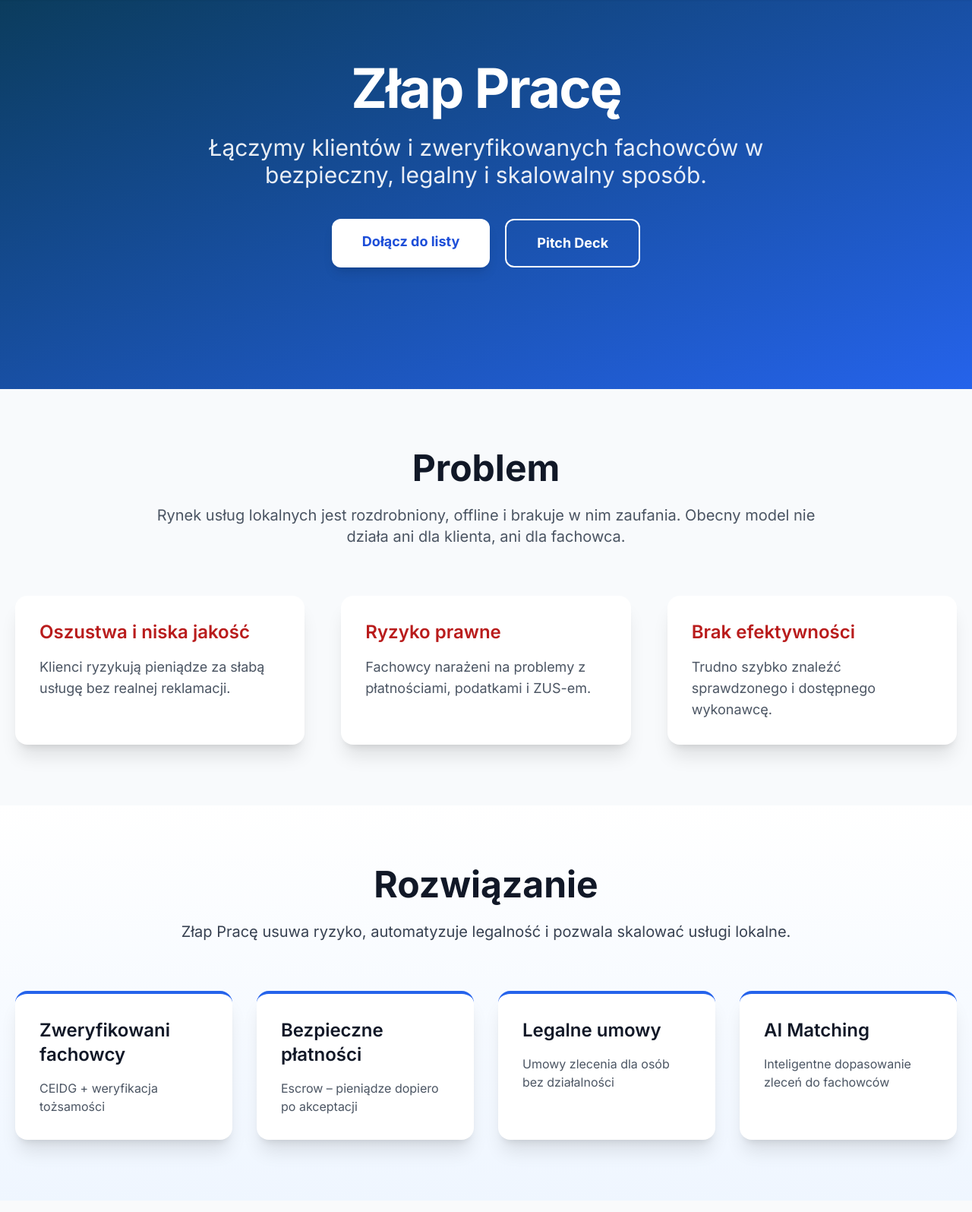
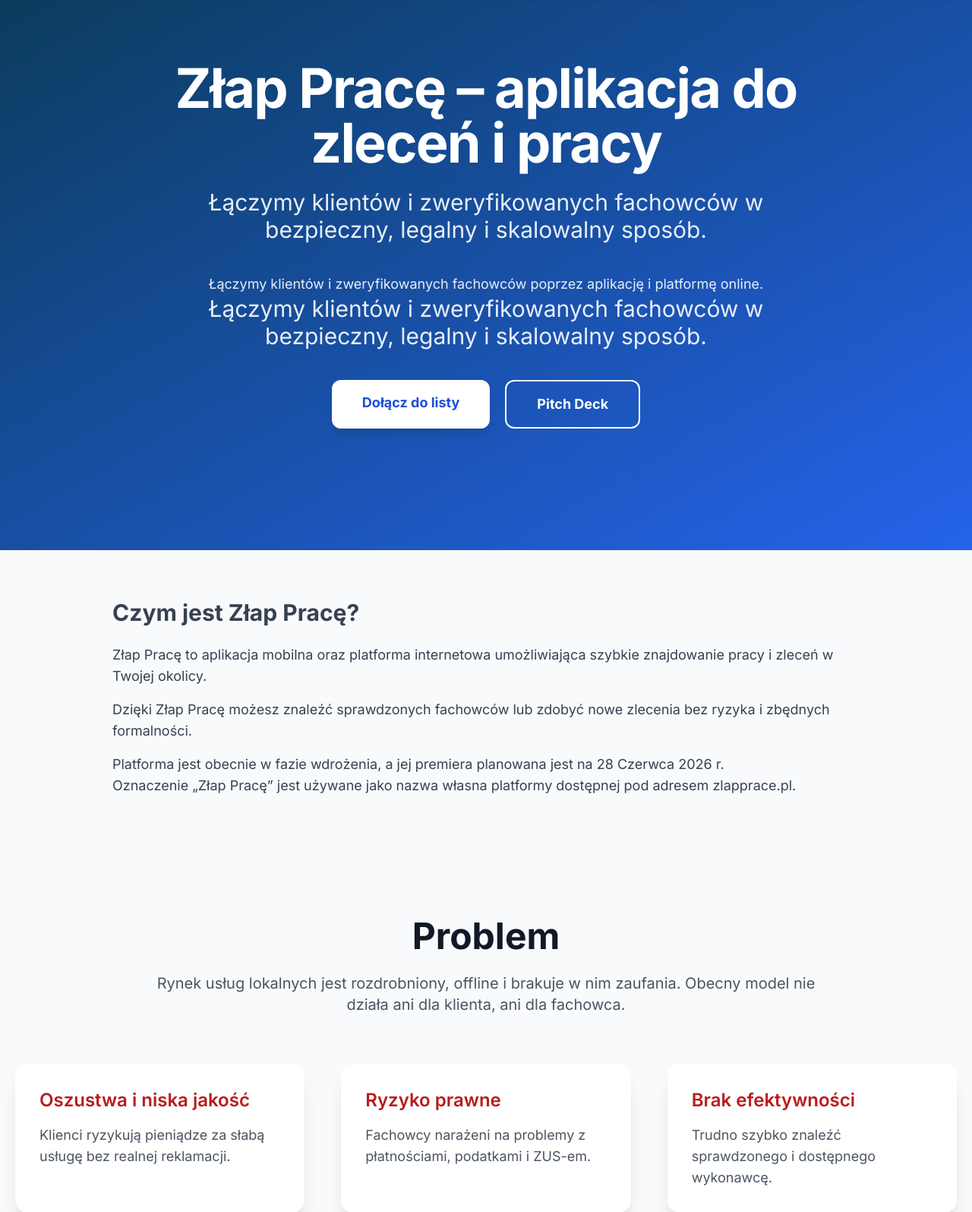
Before and after one commit to marcelidevpro-max/zlapprace, a Flask app: page / in a window 1280 px wide. Shown: the part 77-1672 px from the top of the page at 76% size. Run offline with Flask 3, Linux system fonts and the light colour scheme; some libraries are stand-ins or nearby versions.

Commit message:
Dodanie SEO

```diff
--- a/templates/index.html
+++ b/templates/index.html
@@ -3,16 +3,34 @@
 <head>
   <meta charset="UTF-8" />
   <meta name="viewport" content="width=device-width, initial-scale=1.0" />
-  <title>Złap Pracę – Rewolucja w usługach lokalnych</title>
-  <meta name="description" content="Bezpieczne, legalne i skalowalne łączenie klientów z zweryfikowanymi fachowcami. Escrow, weryfikacja CEIDG, umowy zlecenia i inteligentne dopasowanie." />
+
+  <!-- SEO -->
+  <title>Złap Pracę – aplikacja do znajdowania pracy i zleceń | platforma usług 2026</title>
+  <meta name="description" content="Złap Pracę to aplikacja i platforma do znajdowania pracy oraz zleceń w Polsce. Znajdź fachowców lub zdobywaj zlecenia lokalnie. Dołącz do listy oczekujących." />
+  <meta name="keywords" content="praca, zlecenia, fachowcy, usługi lokalne, aplikacja praca, zlecenia Polska, znajdź fachowca" />
+  <link rel="canonical" href="https://zlapprace.pl" />
 
   <!-- Open Graph / Social -->
-  <meta property="og:title" content="Złap Pracę – Rewolucja w usługach lokalnych" />
-  <meta property="og:description" content="Bezpieczne zlecanie i wykonywanie usług – escrow, weryfikacja, umowy. Dołącz do listy oczekujących!" />
+  <meta property="og:title" content="Złap Pracę – aplikacja do znajdowania pracy i zleceń" />
+  <meta property="og:description" content="Złap Pracę to aplikacja do znajdowania pracy i zleceń. Znajdź fachowców lub zdobywaj zlecenia w swojej okolicy." />
   <meta property="og:image" content="{{ url_for('static', filename='Ikona1.png') }}" />
   <meta property="og:url" content="https://zlapprace.pl" />
   <meta property="og:type" content="website" />
+  <meta property="og:locale" content="pl_PL" />
   <meta name="twitter:card" content="summary_large_image" />
+
+  <!-- SEO: Schema -->
+  <script type="application/ld+json">
+  {
+    "@context": "https://schema.org",
+    "@type": "Organization",
+    "name": "Złap Pracę",
+    "url": "https://zlapprace.pl",
+    "logo": "https://zlapprace.pl/static/Ikona1.png",
+    "description": "Platforma do znajdowania pracy i zleceń w Polsce",
+    "sameAs": []
+  }
+  </script>
 
   <!-- Favicon -->
   <link rel="icon" href="{{ url_for('static', filename='favicon.ico') }}" type="image/x-icon" />
@@ -33,6 +51,11 @@
   </style>
 </head>
 <body class="antialiased text-gray-900">
+
+  <!-- SEO: noscript -->
+  <noscript>
+    Złap Pracę – aplikacja do znajdowania pracy i zleceń w Polsce.
+  </noscript>
 
   <!-- Sticky Navbar -->
   <nav class="sticky top-0 z-50 bg-white/95 backdrop-blur-md border-b border-gray-200 shadow-sm">
@@ -60,13 +83,19 @@
       </div>
     {% endif %}
   {% endwith %}
-
-  <!-- Hero -->
+      <!-- Hero -->
   <section class="hero-bg text-white pt-20 pb-32 md:pb-40 px-5 text-center relative overflow-hidden">
     <div class="max-w-5xl mx-auto">
       <h1 class="text-4xl sm:text-5xl md:text-6xl lg:text-7xl font-extrabold tracking-tight mb-6 leading-tight">
-        Złap Pracę
+        Złap Pracę – aplikacja do zleceń i pracy
       </h1>
+
+      <p class="text-xl sm:text-2xl md:text-3xl mb-10 max-w-3xl mx-auto opacity-90">
+        Łączymy klientów i zweryfikowanych fachowców w bezpieczny, legalny i skalowalny sposób.
+      </p>
+      <p class="text-lg mt-4 opacity-90">
+        Łączymy klientów i zweryfikowanych fachowców poprzez aplikację i platformę online.
+      </p>
       <p class="text-xl sm:text-2xl md:text-3xl mb-10 max-w-3xl mx-auto opacity-90">
         {{ 'Łączymy klientów i zweryfikowanych fachowców w bezpieczny, legalny i skalowalny sposób.' if lang != 'en' else 'Connecting clients and verified contractors safely, legally, and at scale.' }}
       </p>
@@ -80,6 +109,21 @@
         </a>
       </div>
     </div>
+  </section>
+  <section class="py-16 px-5 max-w-5xl mx-auto text-lg text-gray-700">
+  <h2 class="text-3xl font-bold mb-6">Czym jest Złap Pracę?</h2>
+  <p class="mb-4">
+    Złap Pracę to aplikacja mobilna oraz platforma internetowa umożliwiająca szybkie znajdowanie pracy i zleceń w Twojej okolicy.
+  </p>
+  <p class="mb-4">
+    Dzięki Złap Pracę możesz znaleźć sprawdzonych fachowców lub zdobyć nowe zlecenia bez ryzyka i zbędnych formalności.
+  </p>
+  <p>
+    Platforma jest obecnie w fazie wdrożenia, a jej premiera planowana jest na 28 Czerwca 2026 r.
+  </p>
+  <p class="mb-4">
+    Oznaczenie „Złap Pracę” jest używane jako nazwa własna platformy dostępnej pod adresem zlapprace.pl.
+  </p>
   </section>
 
   <!-- Problem -->
@@ -374,6 +418,7 @@
     </div>
     <p class="text-center text-gray-500 mt-12 text-sm">
       © 2026 Złap Pracę™. Wszelkie prawa zastrzeżone.
+      Złap Pracę™ – nazwa platformy i aplikacji
     </p>
   </footer>
 
```
